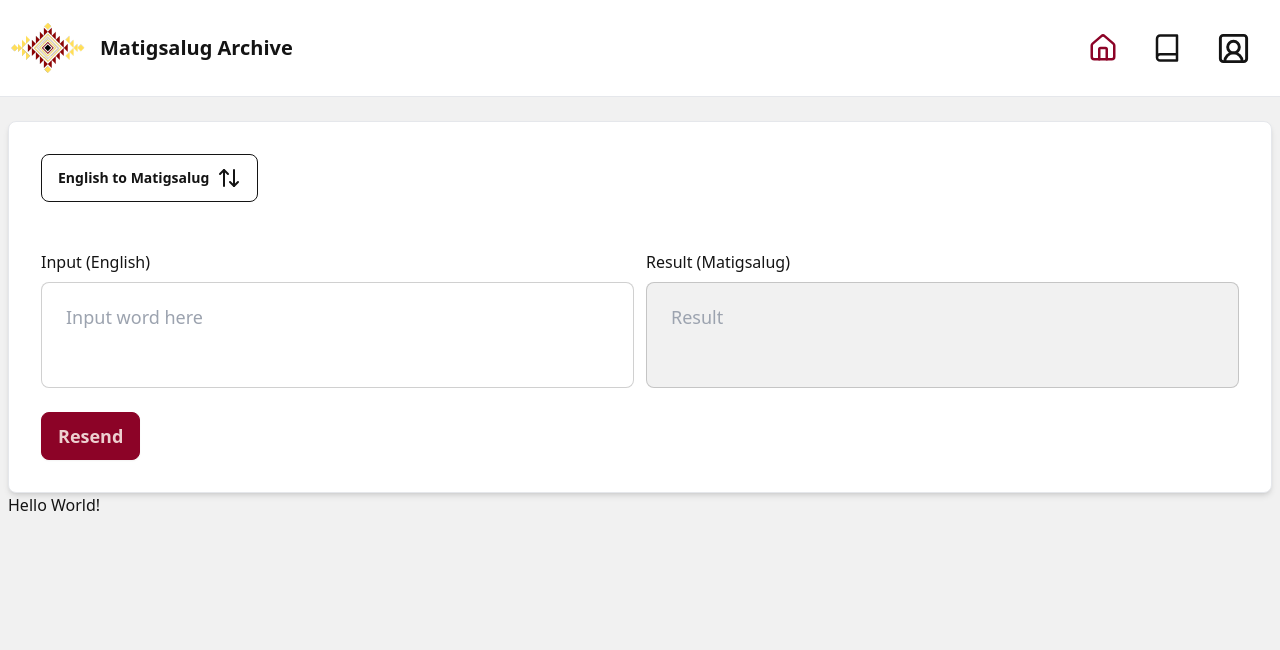
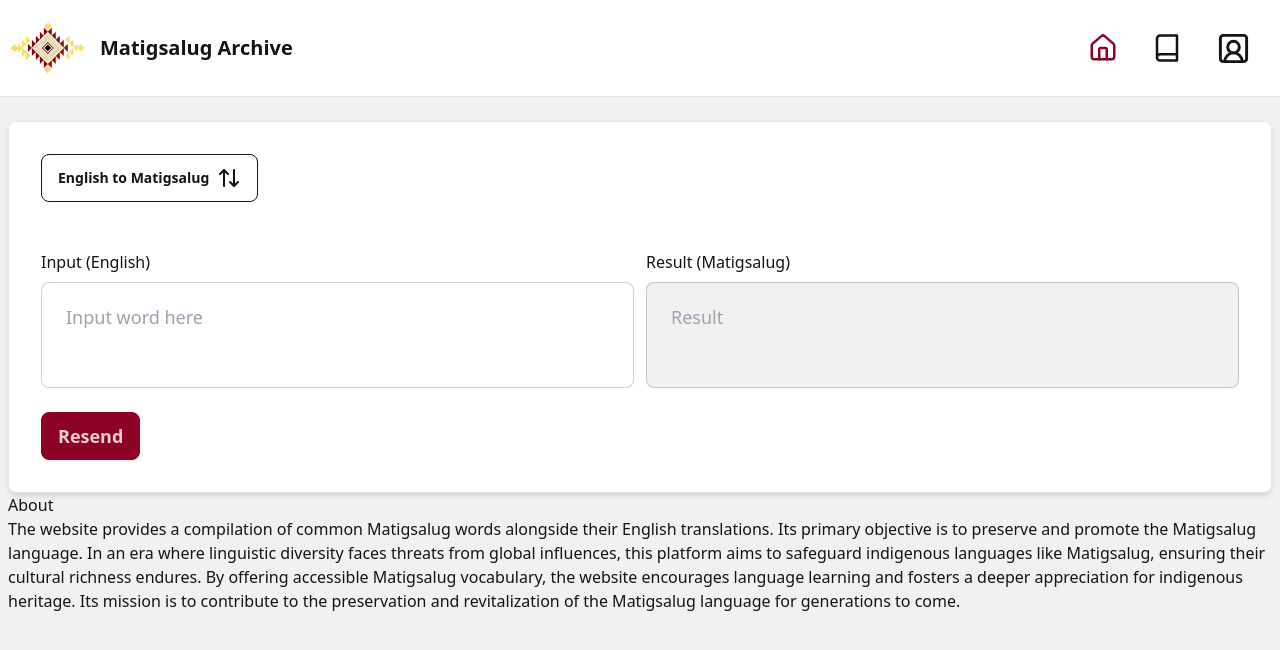
Before and after one commit to roiceee/matigsalug-archive, a React (Vite) app: page / in a window 1280 px wide. Shown: the top 650 px of the page. Built offline with nearby package versions, Linux system fonts and the light colour scheme; no server answers.

Commit message:
added content on the about section

```diff
--- a/src/components/About.tsx
+++ b/src/components/About.tsx
@@ -2,7 +2,14 @@
 export const About = () => {
   return (
     <section>
-        Hello World!
+      <div id="about">
+        <div className="abt-title">
+        <h1>About</h1>
+        </div>
+        <div className="about-content">
+        <p>The website provides a compilation of common Matigsalug words alongside their English translations. Its primary objective is to preserve and promote the Matigsalug language. In an era where linguistic diversity faces threats from global influences, this platform aims to safeguard indigenous languages like Matigsalug, ensuring their cultural richness endures. By offering accessible Matigsalug vocabulary, the website encourages language learning and fosters a deeper appreciation for indigenous heritage. Its mission is to contribute to the preservation and revitalization of the Matigsalug language for generations to come.</p>
+        </div>
+      </div>
     </section>
   )
 }
```
